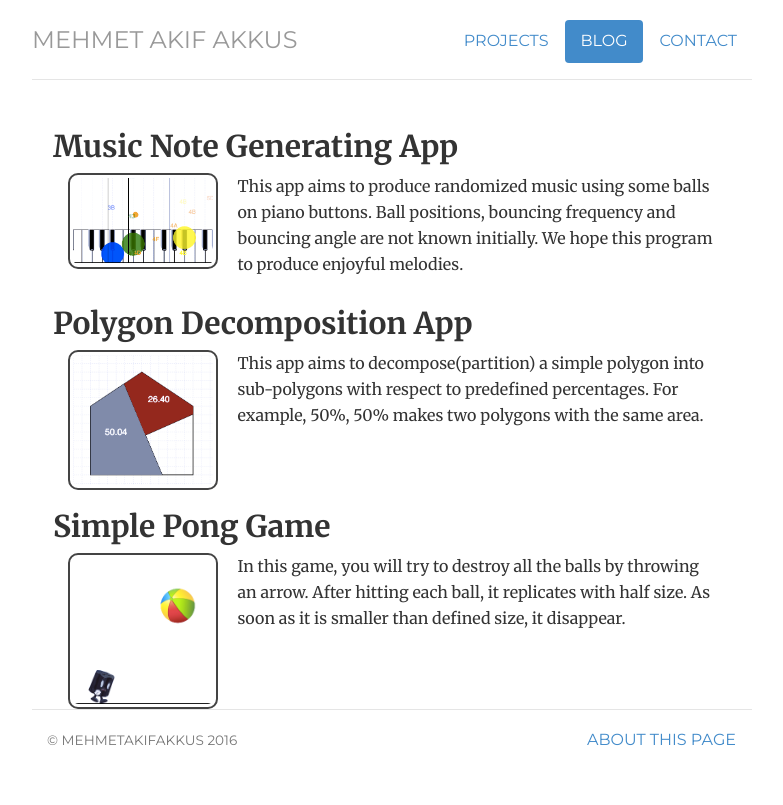
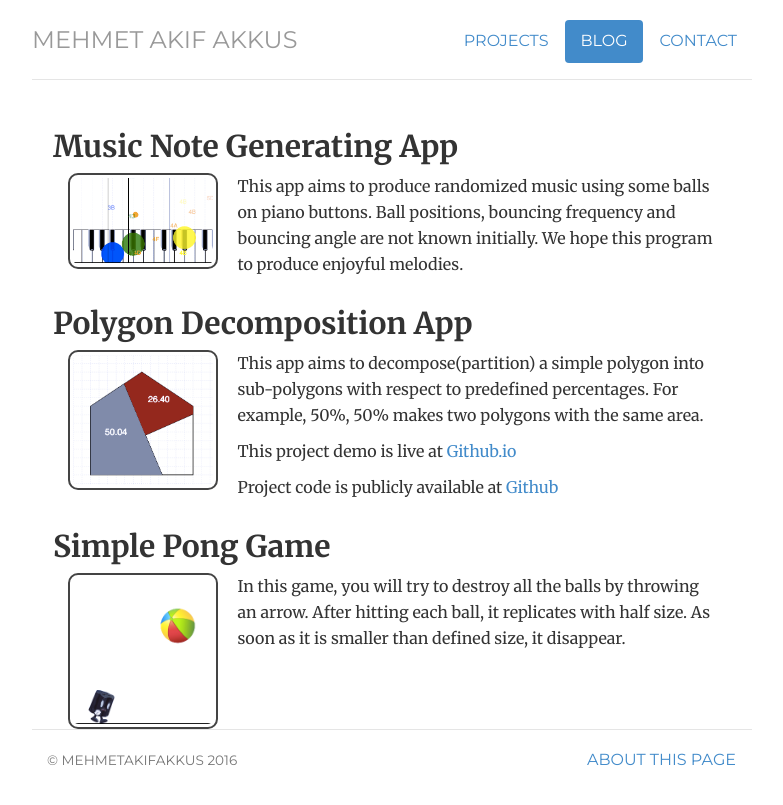
Before and after one commit to mehmetakifakkus/mehmetakifakkus.github.io, a Jekyll site: the page built from projects/index.html, in a window 1280 px wide. Shown: the top 805 px of the page, without its empty margins (248-1031 px from the left). Built offline with Jekyll 4.4.1, drawn with Linux system fonts in a browser that asks for light colours.

Commit message:
Update index.html

```diff
--- a/projects/index.html
+++ b/projects/index.html
@@ -20,12 +20,14 @@
             <div class="row">
                 <h2>Polygon Decomposition App</h2>
                 <div class="col-sm-3">
-                  <a href=" partitioning/ ">
+                  <a href="partitioning/ ">
                     <img width = "150px" src="/img/partitioning-thumbnail.png" alt="Artwork images/partitioning-thumbnail.png">
                   </a>
                 </div>
                 <div class="col-sm-9">
                     <p>This app aims to decompose(partition) a simple polygon into sub-polygons with respect to predefined percentages. For example, 50%, 50% makes two polygons with the same area.</p>
+		    <p>This project demo is live at <a href="https://mehmetakifakkus.github.io/partitioning/">Github.io</a> </p>
+		    <p>Project code is publicly available at <a href="https://github.com/mehmetakifakkus/partitioning">Github</a> </p>
                 </div>
             </div>
 
```
